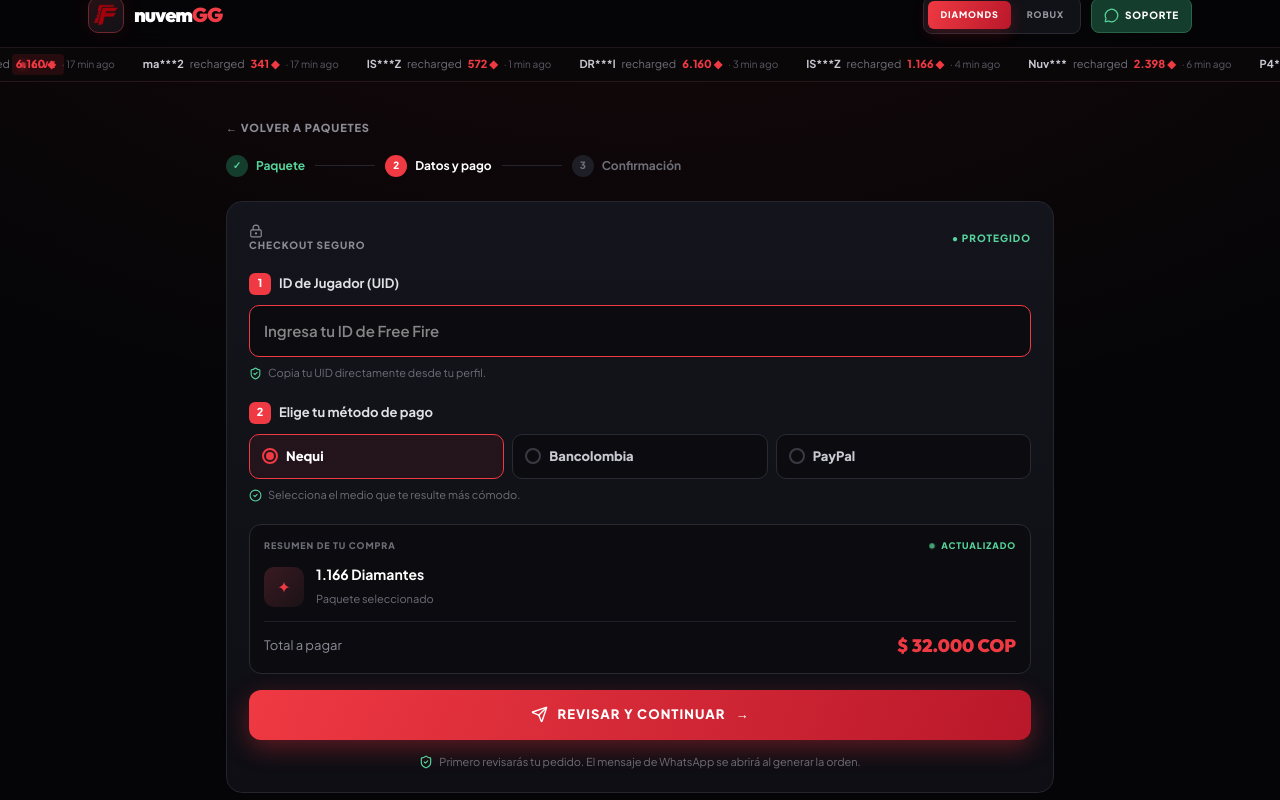
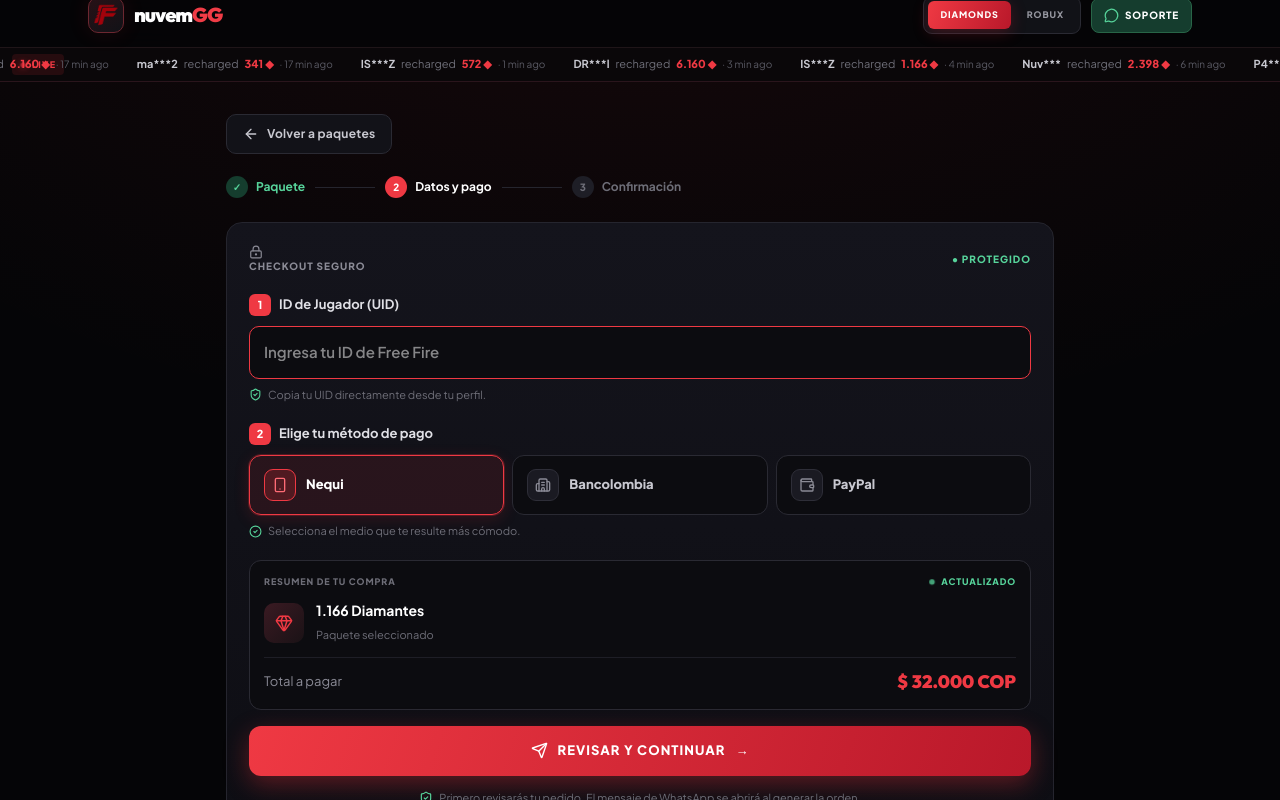
Before and after one commit to fazetadev/nuvem, a React (Vite) app: page / in a window 1280 px wide. Both pictures are taken after a click on the button "CONTINUAR". Shown: the part 17-817 px from the top of the page. Built offline with nearby package versions, Linux system fonts and the light colour scheme.

Commit message:
Add files via upload

```diff
--- a/src/App.tsx
+++ b/src/App.tsx
@@ -1,6 +1,6 @@
 import React, { useState } from 'react';
 import confetti from 'canvas-confetti';
-import { ShieldCheck, Zap, LockKeyhole, ArrowRight } from 'lucide-react';
+import { ShieldCheck, Zap, LockKeyhole, ArrowRight, ArrowLeft } from 'lucide-react';
 import { Header } from './components/Header.tsx';
 import { PackagesGrid } from './components/PackagesGrid.tsx';
 import { CheckoutPanel } from './components/CheckoutPanel.tsx';
@@ -192,7 +192,8 @@ export default function App() {
         {isCheckoutVisible && (
           <section className="checkout-section max-w-4xl mx-auto px-4 sm:px-6" id="checkout">
             <button type="button" className="checkout-back" onClick={handleBackToPackages}>
-              ← VOLVER A PAQUETES
+              <ArrowLeft size={16} />
+              <span>Volver a paquetes</span>
             </button>
             <div className="checkout-progress">
               <span className="done">
--- a/src/components/CheckoutPanel.tsx
+++ b/src/components/CheckoutPanel.tsx
@@ -1,63 +1,145 @@
 import React from 'react';
-import { X, Send, ShieldCheck, CircleCheck, LockKeyhole } from 'lucide-react';
+import { X, Send, ShieldCheck, CircleCheck, LockKeyhole, Smartphone, Building2, Wallet, Gem } from 'lucide-react';
 import type { DiamondPackage, GameId, PaymentMethod } from '../types/store.ts';
 import { GAME_INFO, PAYMENT_METHODS, formatCOP, formatNumber } from '../utils/rechargeLogic.ts';
 
 interface CheckoutPanelProps {
-  game: GameId; playerId: string; onPlayerIdChange: (id: string) => void;
-  selectedPackage: DiamondPackage | null; selectedPayment: PaymentMethod | null;
-  onSelectPayment: (m: PaymentMethod) => void; onProceed: () => void; error: string | null;
+  game: GameId;
+  playerId: string;
+  onPlayerIdChange: (id: string) => void;
+  selectedPackage: DiamondPackage | null;
+  selectedPayment: PaymentMethod | null;
+  onSelectPayment: (m: PaymentMethod) => void;
+  onProceed: () => void;
+  error: string | null;
 }
 
+const PAY_ICONS: Record<string, React.ReactNode> = {
+  nequi: <Smartphone size={16} />,
+  bancolombia: <Building2 size={16} />,
+  paypal: <Wallet size={16} />,
+};
+
 export const CheckoutPanel: React.FC<CheckoutPanelProps> = ({
-  game, playerId, onPlayerIdChange, selectedPackage, selectedPayment, onSelectPayment, onProceed, error,
+  game,
+  playerId,
+  onPlayerIdChange,
+  selectedPackage,
+  selectedPayment,
+  onSelectPayment,
+  onProceed,
+  error,
 }) => {
   const info = GAME_INFO[game];
   const isRoblox = game === 'roblox';
+
   const handleChange = (e: React.ChangeEvent<HTMLInputElement>) => {
     const v = e.target.value;
-    onPlayerIdChange(isRoblox ? v.replace(/[^a-zA-Z0-9_]/g, '').slice(0, 20) : v.replace(/\D/g, '').slice(0, 12));
+    onPlayerIdChange(
+      isRoblox ? v.replace(/[^a-zA-Z0-9_]/g, '').slice(0, 20) : v.replace(/\D/g, '').slice(0, 12)
+    );
   };
 
   return (
     <div className="checkout-card">
-      <div className="checkout-card-top"><span><LockKeyhole size={14} /> CHECKOUT SEGURO</span><span className="checkout-encrypted">● PROTEGIDO</span></div>
+      <div className="checkout-card-top">
+        <span>
+          <LockKeyhole size={14} /> CHECKOUT SEGURO
+        </span>
+        <span className="checkout-encrypted">● PROTEGIDO</span>
+      </div>
+
       <div className="checkout-field">
-        <label htmlFor="player-id"><span className="field-step">1</span>{info.accountLabel}</label>
+        <label htmlFor="player-id">
+          <span className="field-step">1</span>
+          {info.accountLabel}
+        </label>
         <div className="input-wrap">
-          <input id="player-id" type="text" inputMode={isRoblox ? 'text' : 'numeric'} autoCapitalize="none" autoCorrect="off"
-            placeholder={info.placeholder} value={playerId} onChange={handleChange} />
-          {playerId && <button type="button" onClick={() => onPlayerIdChange('')} aria-label="Borrar"><X size={16} /></button>}
+          <input
+            id="player-id"
+            type="text"
+            inputMode={isRoblox ? 'text' : 'numeric'}
+            autoCapitalize="none"
+            autoCorrect="off"
+            placeholder={info.placeholder}
+            value={playerId}
+            onChange={handleChange}
+          />
+          {playerId && (
+            <button type="button" onClick={() => onPlayerIdChange('')} aria-label="Borrar">
+              <X size={16} />
+            </button>
+          )}
         </div>
-        <p className="field-helper"><ShieldCheck size={13} /> {isRoblox ? 'No necesitamos tu contraseña, solo tu usuario.' : 'Copia tu UID directamente desde tu perfil.'}</p>
+        <p className="field-helper">
+          <ShieldCheck size={13} />
+          {isRoblox
+            ? 'No necesitamos tu contraseña, solo tu usuario.'
+            : 'Copia tu UID directamente desde tu perfil.'}
+        </p>
         {error && <p className="checkout-error">{error}</p>}
       </div>
 
       <div className="checkout-field">
-        <label><span className="field-step">2</span>Elige tu método de pago</label>
+        <label>
+          <span className="field-step">2</span>
+          Elige tu método de pago
+        </label>
         <div className="payment-grid">
           {PAYMENT_METHODS.map((m) => {
             const on = selectedPayment?.id === m.id;
-            return <button key={m.id} type="button" onClick={() => onSelectPayment(m)} aria-pressed={on}
-              className={`payment-option ${on ? 'payment-option-active' : ''}`}>
-              <span className="payment-radio">{on && <span />}</span><b>{m.name}</b>
-            </button>;
+            return (
+              <button
+                key={m.id}
+                type="button"
+                onClick={() => onSelectPayment(m)}
+                aria-pressed={on}
+                className={`payment-option ${on ? 'payment-option-active' : ''}`}
+              >
+                <span className="payment-icon">{PAY_ICONS[m.id] || <Wallet size={16} />}</span>
+                <b>{m.name}</b>
+              </button>
+            );
           })}
         </div>
-        <p className="field-helper"><CircleCheck size={13} /> Selecciona el medio que te resulte más cómodo.</p>
+        <p className="field-helper">
+          <CircleCheck size={13} /> Selecciona el medio que te resulte más cómodo.
+        </p>
       </div>
 
       <div className="checkout-total">
-        <div className="total-caption"><span>RESUMEN DE TU COMPRA</span><span className="total-live"><i /> ACTUALIZADO</span></div>
+        <div className="total-caption">
+          <span>RESUMEN DE TU COMPRA</span>
+          <span className="total-live">
+            <i /> ACTUALIZADO
+          </span>
+        </div>
         <div className="total-product">
-          <div className="total-product-icon">✦</div>
-          <div><b>{selectedPackage ? formatNumber(selectedPackage.diamonds) : '—'} {info.unit}</b><small>{selectedPackage ? 'Paquete seleccionado' : 'Elige un paquete para continuar'}</small></div>
+          <div className={`total-product-icon ${isRoblox ? 'icon-robux' : 'icon-diamond'}`}>
+            <Gem size={18} />
+          </div>
+          <div>
+            <b>
+              {selectedPackage ? formatNumber(selectedPackage.diamonds) : '—'} {info.unit}
+            </b>
+            <small>{selectedPackage ? 'Paquete seleccionado' : 'Elige un paquete para continuar'}</small>
+          </div>
         </div>
-        <div className="total-price-row"><span>Total a pagar</span><strong>{selectedPackage ? formatCOP(selectedPackage.priceCOP) : '$ 0 COP'}</strong></div>
+        <div className="total-price-row">
+          <span>Total a pagar</span>
+          <strong>{selectedPackage ? formatCOP(selectedPackage.priceCOP) : '$ 0 COP'}</strong>
+        </div>
       </div>
 
-      <button type="button" onClick={onProceed} className="checkout-submit"><Send size={17} /> REVISAR Y CONTINUAR <span>→</span></button>
-      <div className="checkout-reassurance"><ShieldCheck size={14} /> Primero revisarás tu pedido. El mensaje de WhatsApp se abrirá al generar la orden.</div>
+      <button type="button" onClick={onProceed} className="checkout-submit">
+        <Send size={17} />
+        REVISAR Y CONTINUAR
+        <span>→</span>
+      </button>
+      <div className="checkout-reassurance">
+        <ShieldCheck size={14} />
+        Primero revisarás tu pedido. El mensaje de WhatsApp se abrirá al generar la orden.
+      </div>
     </div>
   );
 };
--- a/src/components/PackagesGrid.tsx
+++ b/src/components/PackagesGrid.tsx
@@ -3,7 +3,7 @@ import { DiamondIcon } from './DiamondIcon';
 import { IMAGES } from '../config/images';
 import type { DiamondPackage, GameId } from '../types/store.ts';
 import { GAME_INFO, formatNumber, formatCOP, DIAMOND_PACKAGES as FREEFIRE, ROBLOX_PACKAGES as ROBLOX } from '../utils/rechargeLogic.ts';
-import { Check } from 'lucide-react';
+import { Check, Sparkles, Gift } from 'lucide-react';
 
 interface PackagesGridProps {
   game: GameId;
@@ -14,13 +14,13 @@ interface PackagesGridProps {
 export const PackagesGrid: React.FC<PackagesGridProps> = ({ game, selectedPackage, onSelectPackage }) => {
   const info = GAME_INFO[game];
   const packages = game === 'roblox' ? ROBLOX : FREEFIRE;
+  const isRoblox = game === 'roblox';
 
   return (
-    <div className="packages-grid">
+    <div className={`packages-grid ${isRoblox ? 'theme-robux' : 'theme-diamonds'}`}>
       {packages.map((pkg, index) => {
         const selected = selectedPackage?.id === pkg.id;
         const base = pkg.bonusDiamonds ? pkg.diamonds - pkg.bonusDiamonds : null;
-        const isBig = pkg.diamonds >= 1166;
 
         return (
           <button
@@ -29,27 +29,33 @@ export const PackagesGrid: React.FC<PackagesGridProps> = ({ game, selectedPackag
             onClick={() => onSelectPackage(pkg)}
             aria-pressed={selected}
             className={`package-card ${selected ? 'is-selected' : ''} ${pkg.highlight ? 'is-popular' : ''}`}
-            style={{ animationDelay: `${index * 60}ms` }}
+            style={{ animationDelay: `${index * 55}ms` }}
           >
-            {pkg.tag && <span className="package-tag">{pkg.tag.toUpperCase()}</span>}
+            {pkg.tag && (
+              <span className="package-tag">
+                <Sparkles size={10} />
+                {pkg.tag.toUpperCase()}
+              </span>
+            )}
             {selected && (
               <span className="package-check">
                 <Check size={12} strokeWidth={3} />
               </span>
             )}
 
-            <div className={`package-art ${isBig ? 'art-chest' : 'art-gems'}`}>
-              {game === 'roblox' ? (
-                <img src={IMAGES.robux} alt="Robux" loading="lazy" />
+            <div className="package-art">
+              {isRoblox ? (
+                <img src={IMAGES.robux} alt="Robux" className="pkg-robux" loading="lazy" />
               ) : (
                 <DiamondIcon className="pkg-diamond" />
               )}
-              {isBig && <div className="art-glow" />}
+              <div className="art-glow" />
             </div>
 
             <div className="package-amount">{formatNumber(pkg.diamonds)}</div>
             {base ? (
               <div className="package-bonus">
+                <Gift size={11} />
                 {formatNumber(base)} + {formatNumber(pkg.bonusDiamonds || 0)} bonus
               </div>
             ) : (
--- a/src/index.css
+++ b/src/index.css
@@ -444,21 +444,25 @@ button:focus-visible, a:focus-visible, input:focus-visible {
   position: relative;
 }
 .package-art img,
-.pkg-diamond {
+.pkg-diamond,
+.pkg-robux {
   width: 58px !important;
   height: 58px !important;
   object-fit: contain;
+  transition: transform 0.35s ease, filter 0.35s ease;
+}
+
+/* Diamonds — red glow */
+.theme-diamonds .pkg-diamond {
   filter:
     drop-shadow(0 0 6px rgba(255, 120, 130, 0.9))
     drop-shadow(0 0 18px rgba(239, 48, 57, 0.75))
     drop-shadow(0 0 36px rgba(239, 48, 57, 0.4))
     brightness(1.12)
     contrast(1.08);
-  transition: transform 0.35s ease, filter 0.35s ease;
   animation: diamond-pulse 2.8s ease-in-out infinite;
 }
-.package-card:hover .package-art img,
-.package-card:hover .pkg-diamond {
+.theme-diamonds .package-card:hover .pkg-diamond {
   transform: scale(1.14) translateY(-3px);
   filter:
     drop-shadow(0 0 8px rgba(255, 160, 170, 1))
@@ -468,10 +472,57 @@ button:focus-visible, a:focus-visible, input:focus-visible {
     contrast(1.12);
   animation: none;
 }
+.theme-diamonds .art-glow {
+  background: radial-gradient(circle, rgba(255, 80, 90, 0.45), rgba(239, 48, 57, 0.2) 40%, transparent 70%);
+}
+
+/* Robux — golden glow */
+.theme-robux .pkg-robux {
+  filter:
+    drop-shadow(0 0 6px rgba(255, 210, 100, 0.95))
+    drop-shadow(0 0 18px rgba(245, 180, 40, 0.8))
+    drop-shadow(0 0 36px rgba(212, 140, 20, 0.45))
+    brightness(1.15)
+    contrast(1.08);
+  animation: robux-pulse 2.8s ease-in-out infinite;
+}
+.theme-robux .package-card:hover .pkg-robux {
+  transform: scale(1.14) translateY(-3px);
+  filter:
+    drop-shadow(0 0 10px rgba(255, 230, 140, 1))
+    drop-shadow(0 0 28px rgba(245, 180, 40, 0.95))
+    drop-shadow(0 0 50px rgba(212, 140, 20, 0.55))
+    brightness(1.25)
+    contrast(1.12);
+  animation: none;
+}
+.theme-robux .art-glow {
+  background: radial-gradient(circle, rgba(255, 200, 60, 0.5), rgba(212, 140, 20, 0.22) 40%, transparent 70%);
+}
+.theme-robux .package-bonus { color: #e8b84a; }
+.theme-robux .package-card.is-selected {
+  border-color: #e8b84a;
+  box-shadow:
+    0 0 0 1px #e8b84a,
+    0 0 28px rgba(232, 184, 74, 0.3),
+    0 12px 36px rgba(0, 0, 0, 0.5);
+  background:
+    radial-gradient(ellipse 90% 70% at 50% 15%, rgba(232, 184, 74, 0.14), transparent 55%),
+    linear-gradient(165deg, #1a1810 0%, #100e0a 100%);
+}
+.theme-robux .package-tag {
+  background: linear-gradient(110deg, #f0c14b, #c9922a);
+  color: #1a1408;
+  box-shadow: 0 4px 12px rgba(232, 184, 74, 0.4);
+}
+.theme-robux .package-check {
+  background: #e8b84a;
+  color: #1a1408;
+}
+
 .art-glow {
   position: absolute;
   inset: 10% 8%;
-  background: radial-gradient(circle, rgba(255, 80, 90, 0.45), rgba(239, 48, 57, 0.2) 40%, transparent 70%);
   filter: blur(12px);
   pointer-events: none;
   animation: glow-breathe 2.8s ease-in-out infinite;
@@ -491,6 +542,24 @@ button:focus-visible, a:focus-visible, input:focus-visible {
       drop-shadow(0 0 24px rgba(239, 48, 57, 0.9))
       drop-shadow(0 0 44px rgba(239, 48, 57, 0.5))
       brightness(1.2)
+      contrast(1.1);
+  }
+}
+@keyframes robux-pulse {
+  0%, 100% {
+    filter:
+      drop-shadow(0 0 6px rgba(255, 210, 100, 0.9))
+      drop-shadow(0 0 16px rgba(245, 180, 40, 0.7))
+      drop-shadow(0 0 32px rgba(212, 140, 20, 0.4))
+      brightness(1.12)
+      contrast(1.05);
+  }
+  50% {
+    filter:
+      drop-shadow(0 0 12px rgba(255, 230, 140, 1))
+      drop-shadow(0 0 26px rgba(245, 180, 40, 0.95))
+      drop-shadow(0 0 46px rgba(212, 140, 20, 0.55))
+      brightness(1.22)
       contrast(1.1);
   }
 }
@@ -777,18 +846,29 @@ button:focus-visible, a:focus-visible, input:focus-visible {
   animation: fade-up 0.4s ease both;
 }
 .checkout-back {
-  border: 0;
-  background: transparent;
-  color: #8b8b96;
-  font-size: 11px;
-  font-weight: 800;
-  letter-spacing: 0.08em;
+  display: inline-flex;
+  align-items: center;
+  gap: 8px;
+  border: 1px solid #2a2a33;
+  background: #121218;
+  color: #c8c8d0;
+  font-size: 12px;
+  font-weight: 700;
+  letter-spacing: 0.02em;
   cursor: pointer;
-  margin-bottom: 18px;
-  padding: 0;
-  transition: color 0.2s;
+  margin-bottom: 22px;
+  padding: 10px 16px;
+  border-radius: 10px;
+  transition: color 0.2s, border-color 0.2s, background 0.2s, box-shadow 0.2s, transform 0.2s;
 }
-.checkout-back:hover { color: #ef3943; }
+.checkout-back:hover {
+  color: #fff;
+  border-color: #ef3943;
+  background: rgba(239, 48, 57, 0.1);
+  box-shadow: 0 4px 16px rgba(239, 48, 57, 0.2);
+  transform: translateX(-2px);
+}
+.checkout-back svg { flex-shrink: 0; }
 .checkout-progress {
   display: flex;
   align-items: center;
@@ -935,9 +1015,9 @@ button:focus-visible, a:focus-visible, input:focus-visible {
 .payment-option {
   display: flex;
   align-items: center;
-  gap: 8px;
-  padding: 12px;
-  border-radius: 10px;
+  gap: 10px;
+  padding: 13px 14px;
+  border-radius: 12px;
   border: 1px solid #2a2a33;
   background: #0c0c10;
   cursor: pointer;
@@ -946,29 +1026,40 @@ button:focus-visible, a:focus-visible, input:focus-visible {
   font-size: 13px;
   font-weight: 700;
 }
-.payment-option:hover { border-color: #4a2830; }
+.payment-option:hover {
+  border-color: #4a2830;
+  background: #121218;
+}
 .payment-option-active {
   border-color: #ef3943;
-  background: rgba(239, 48, 57, 0.08);
+  background: rgba(239, 48, 57, 0.1);
   color: #fff;
+  box-shadow: 0 0 0 1px rgba(239, 48, 57, 0.25), 0 4px 16px rgba(239, 48, 57, 0.15);
 }
-.payment-radio {
-  width: 16px;
-  height: 16px;
-  border-radius: 50%;
-  border: 2px solid #3a3a44;
+.payment-icon {
+  width: 32px;
+  height: 32px;
+  border-radius: 9px;
+  background: #1a1a22;
+  border: 1px solid #2e2e38;
   display: grid;
   place-items: center;
+  color: #8b8b96;
   flex-shrink: 0;
+  transition: 0.2s;
 }
-.payment-option-active .payment-radio {
+.payment-option-active .payment-icon {
+  background: rgba(239, 48, 57, 0.2);
   border-color: #ef3943;
+  color: #ff6b75;
 }
-.payment-radio span {
-  width: 8px;
-  height: 8px;
-  border-radius: 50%;
-  background: #ef3943;
+.total-product-icon.icon-diamond {
+  background: linear-gradient(135deg, #3a1a22, #1a1216);
+  color: #ef3943;
+}
+.total-product-icon.icon-robux {
+  background: linear-gradient(135deg, #3a3018, #1a160c);
+  color: #e8b84a;
 }
 .checkout-total {
   border-radius: 12px;
```
Also changed, not shown: src/components/Footer.tsx (+34 -6 lines), src/config/images.ts (+3 -15 lines).
